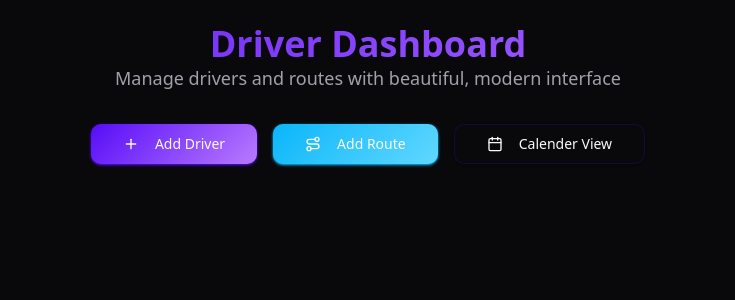
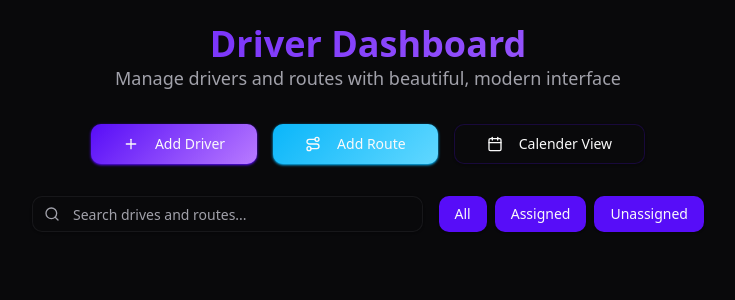
Before and after one commit to UsamaElareeny/Driver-Dashboard, a React (Vite) app: page / in a window 1280 px wide. Shown: the top 300 px of the page, without its empty margins (272-1007 px from the left). Built offline with nearby package versions, Linux system fonts and the light colour scheme.

Commit message:
feat: filter and action buttons

```diff
--- a/src/components/ActionButtons.tsx
+++ /dev/null
@@ -1,38 +0,0 @@
-import { Button } from "@/components/ui/button";
-import { Plus, Route, Calendar } from "lucide-react";
-export default function ActionButtons() {
-  function EXAMPLE() {}
-  return (
-    <div className="flex flex-wrap gap-4 justify-center">
-      <Button
-        className="gradient-primary btn-ripple hover-elevate shadow-primary"
-        onClick={() => EXAMPLE()}
-        variant="default"
-        size="lg"
-      >
-        <Plus className="mr-2 h-5 w-5"></Plus>
-        Add Driver
-      </Button>
-
-      <Button
-        className="gradient-secondary btn-ripple hover-elevate shadow-secondary"
-        onClick={() => EXAMPLE()}
-        variant="secondary"
-        size="lg"
-      >
-        <Route className="mr-2 h-5 w-5"></Route>
-        Add Route
-      </Button>
-
-      <Button
-        onClick={() => EXAMPLE()}
-        variant="outline"
-        size="lg"
-        className="hover-elevate transition-smooth border-primary/20 hover:border-primary/40"
-      >
-        <Calendar className="mr-2 h-5 w-5"></Calendar>
-        Calender View
-      </Button>
-    </div>
-  );
-}
--- a/src/components/Dashboard.tsx
+++ b/src/components/Dashboard.tsx
@@ -1,12 +1,93 @@
-import Header from "./Header";
-import ActionButtons from "./ActionButtons";
-
+import { Button } from "@/components/ui/button";
+import { Plus, Route, Calendar, Search } from "lucide-react";
+import { Input } from "@/components/ui/input";
 function Dashboard() {
   return (
     <div className="min-h-screen bg-background p-6">
       <div className="max-w-7xl mx-auto space-y-8">
-        <Header />
-        <ActionButtons />
+        {/* Header */}
+        <div className="text-center space-y-4">
+          <div className="text-center">
+            <h1 className="text-4xl font-bold gradient-primary bg-clip-text text-transparent">
+              Driver Dashboard
+            </h1>
+            <p className="text-muted-foreground text-lg">
+              Manage drivers and routes with beautiful, modern interface
+            </p>
+          </div>
+        </div>
+        {/* Action Buttons */}
+        <div className="flex flex-wrap gap-4 justify-center">
+          <Button
+            className="gradient-primary btn-ripple hover-elevate shadow-primary"
+            // onClick={() => EXAMPLE()}
+            variant="default"
+            size="lg"
+          >
+            <Plus className="mr-2 h-5 w-5"></Plus>
+            Add Driver
+          </Button>
+
+          <Button
+            className="gradient-secondary btn-ripple hover-elevate shadow-secondary"
+            // onClick={() => EXAMPLE()}
+            variant="secondary"
+            size="lg"
+          >
+            <Route className="mr-2 h-5 w-5"></Route>
+            Add Route
+          </Button>
+
+          <Button
+            // onClick={}
+            variant="outline"
+            size="lg"
+            className="hover-elevate transition-smooth border-primary/20 hover:border-primary/40"
+          >
+            <Calendar className="mr-2 h-5 w-5"></Calendar>
+            Calender View
+          </Button>
+        </div>
+        {/* Search & Filters */}
+        <div className="flex flex-col sm:flex-row gap-4 max-w-2xl mx-auto">
+          <div className="relative flex-1">
+            <Search className="absolute left-3 top-1/2 transform -translate-y-1/2 text-muted-foreground h-4 w-4" />
+            <Input
+              placeholder="Search drives and routes..."
+              className="pl-10 bg-card border-border/50 focus:border-primary/50 transition-smooth"
+              //   value={}
+              //   onChange={}
+            />
+          </div>
+          <div className="flex gap-2">
+            <Button
+              // variant={}
+              // onClick={}
+              className="btn-ripple"
+            >
+              All
+            </Button>
+            <Button
+              // variant={}
+              // onClick={}
+              className="btn-ripple"
+            >
+              Assigned
+            </Button>
+            <Button
+              // variant={}
+              // onClick={}
+              className="btn-ripple"
+            >
+              Unassigned
+            </Button>
+          </div>
+        </div>
+        {/* Main Content */}
+        <div className="grid lg:grid-cols-2 gap-8">
+          {/* Routes */}
+          {/* Drivers */}
+        </div>
       </div>
     </div>
   );
--- a/src/components/Header.tsx
+++ /dev/null
@@ -1,14 +0,0 @@
-export default function Header() {
-  return (
-    <div className="text-center space-y-4">
-      <div className="text-center">
-        <h1 className="text-4xl font-bold gradient-primary bg-clip-text text-transparent">
-          Driver Dashboard
-        </h1>
-        <p className="text-muted-foreground text-lg">
-          Manage drivers and routes with beautiful, modern interface
-        </p>
-      </div>
-    </div>
-  );
-}
--- /dev/null
+++ b/src/components/ui/input.tsx
@@ -0,0 +1,22 @@
+import * as React from "react"
+
+import { cn } from "@/lib/utils"
+
+const Input = React.forwardRef<HTMLInputElement, React.ComponentProps<"input">>(
+  ({ className, type, ...props }, ref) => {
+    return (
+      <input
+        type={type}
+        className={cn(
+          "flex h-9 w-full rounded-md border border-input bg-transparent px-3 py-1 text-base shadow-sm transition-colors file:border-0 file:bg-transparent file:text-sm file:font-medium file:text-foreground placeholder:text-muted-foreground focus-visible:outline-none focus-visible:ring-1 focus-visible:ring-ring disabled:cursor-not-allowed disabled:opacity-50 md:text-sm",
+          className
+        )}
+        ref={ref}
+        {...props}
+      />
+    )
+  }
+)
+Input.displayName = "Input"
+
+export { Input }
```
Also changed, not shown: src/components/SearchAndFilter.tsx (added, +7 -0 lines).
